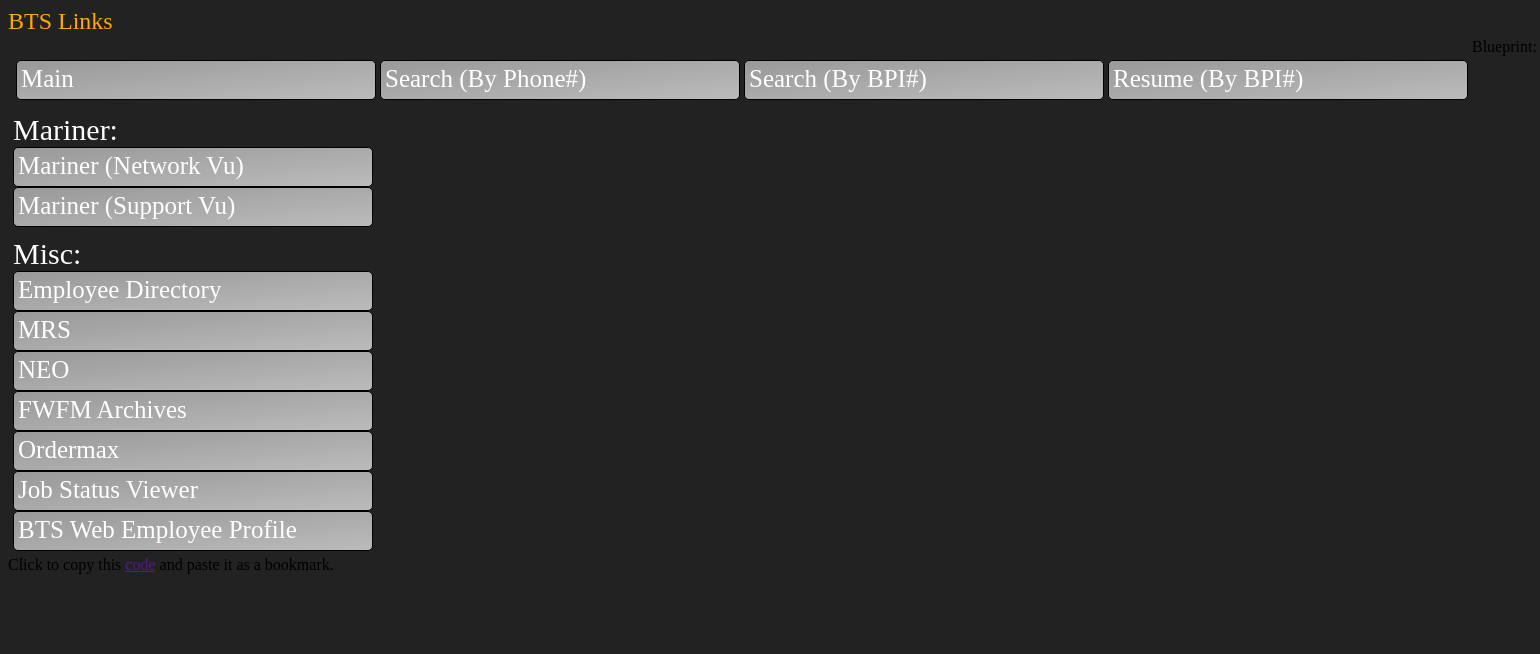
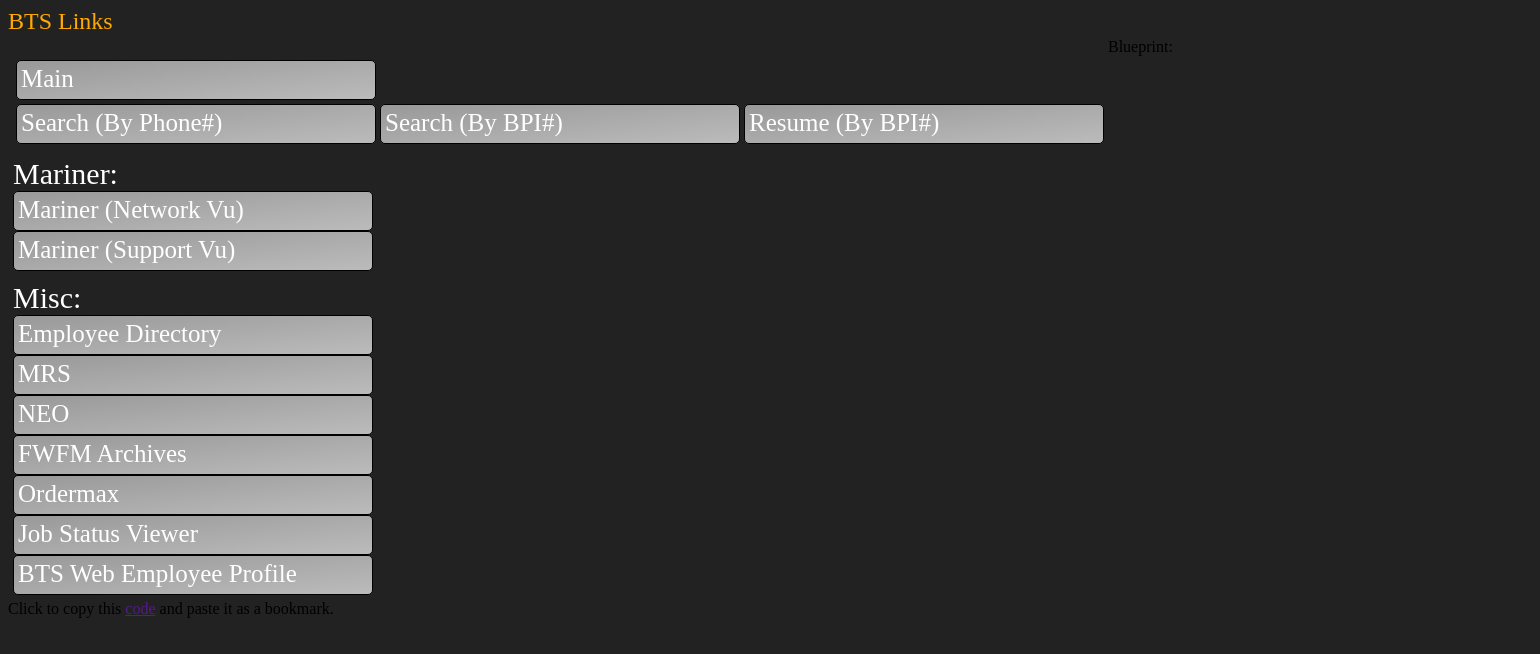
Before and after one commit to sgtbane/bts-links, a plain HTML site: page index.html in a window 1280 px wide. Shown: the whole page, 1540 px wide, since content can reach past the window. Drawn offline with Linux system fonts and the light colour scheme.

Commit message:
update index.html

```diff
--- a/index.html
+++ b/index.html
@@ -60,7 +60,7 @@
 		<div class="container">
 			<table>
 				<thead>
-					<th colspan='4'>
+					<th colspan='3'>
 						<td class='table-header'>
 							Blueprint:
 						</td>
@@ -71,6 +71,8 @@
 						<td>
 							<div class="btn" onClick="window.location.href='https://tech-bp.int.bell.ca/#/';">Main</div>
 						</td>
+					</tr>
+					<tr>
 						<td>
 							<div class="btn" onClick="var search=prompt('Phone#','');if (search!=null){window.location.href='https://tech-bp.int.bell.ca/#/search/history?search='+search;};">Search (By Phone#)</div>
 						</td>
```
